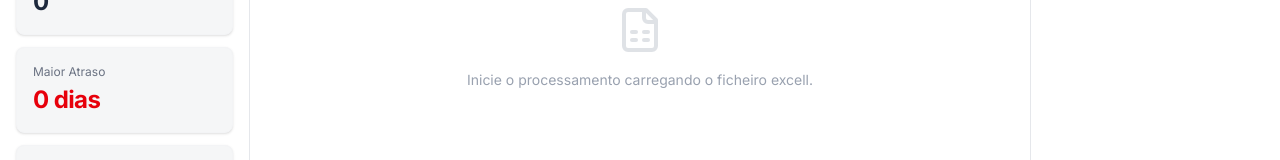
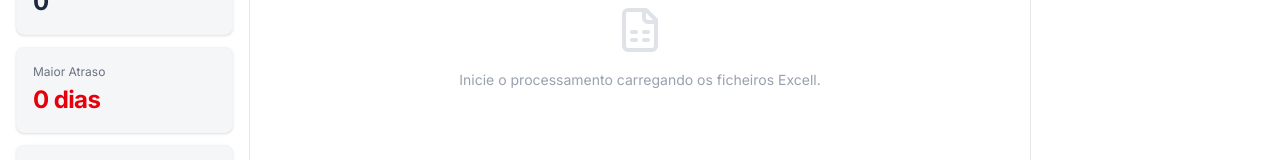
Before and after one commit to SumolCompalAFSN/relatorios-vendas, a React (Vite) app: page / in a window 1280 px wide. Shown: the part 422-582 px from the top of the page. Built offline with nearby package versions, Linux system fonts and the light colour scheme.

Commit message:
Update App.tsx

```diff
--- a/src/App.tsx
+++ b/src/App.tsx
@@ -673,7 +673,7 @@
             {!loading && results.length === 0 && (
               <div className="h-full flex flex-col items-center justify-center text-gray-400">
                 <FileSpreadsheet size={48} className="opacity-30 mb-4" />
-                <p className="text-sm">Inicie o processamento carregando o ficheiro excell.</p>
+                <p className="text-sm">Inicie o processamento carregando os ficheiros Excell.</p>
              </div>
             )}
 
```
